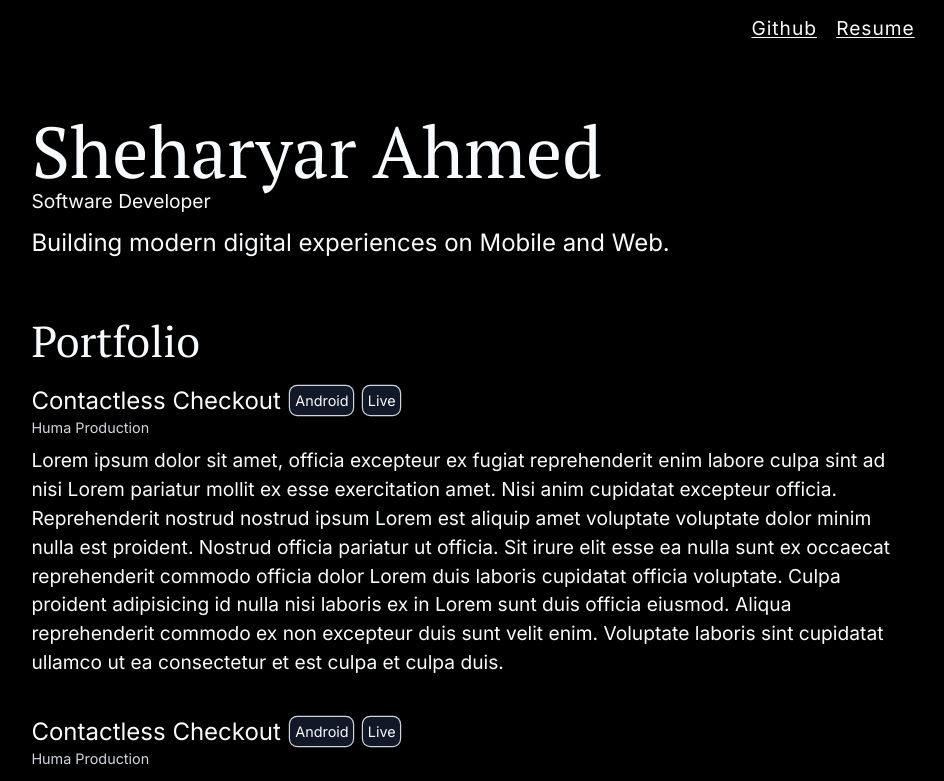
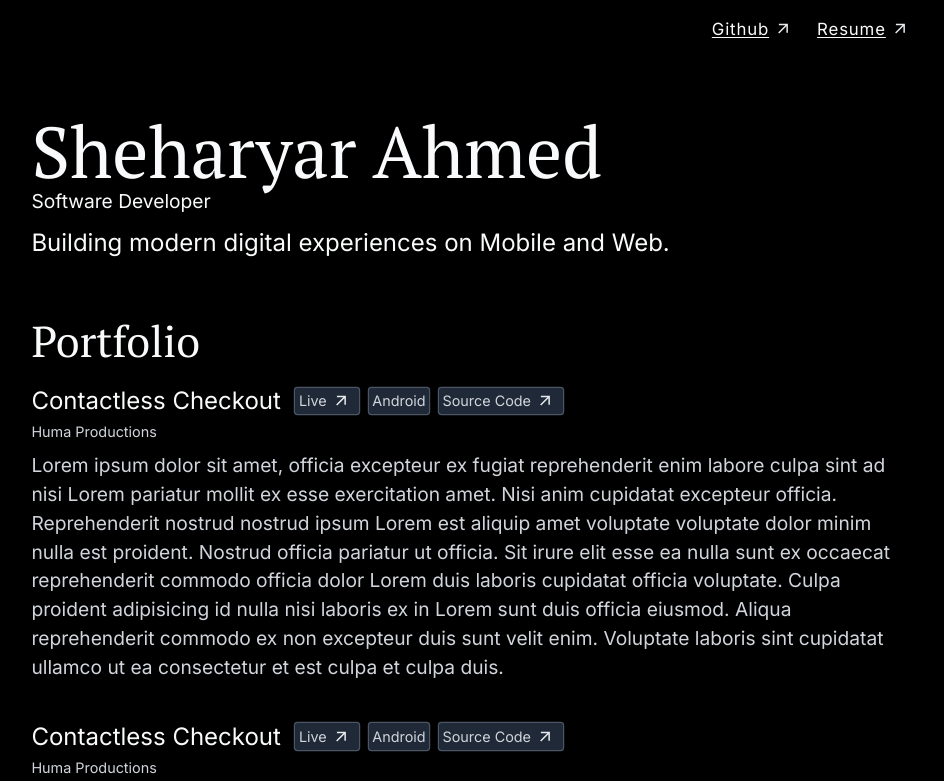
Before and after one commit to SheryConcepts/SheryConcepts, a Next.js app: page / in a window 1280 px wide. Shown: the top 781 px of the page, without its empty margins (167-1111 px from the left). Built offline with nearby package versions, Linux system fonts and the light colour scheme.

Commit message:
UI changes + refactoring

```diff
--- a/app/globals.css
+++ b/app/globals.css
@@ -5,3 +5,17 @@
 body {
   zoom: 120%;
 }
+
+@layer components {
+  .h1 {
+    @apply text-4xl md:text-6xl font-serif;
+  }
+
+  .h2 {
+    @apply font-serif text-3xl md:text-4xl;
+  }
+
+  .h3 {
+    @apply text-xl font-sans;
+  }
+}
--- a/app/page.tsx
+++ b/app/page.tsx
@@ -1,16 +1,47 @@
-function HeaderButton({ children }: { children: React.ReactNode }) {
-  return (
-    <button className="underline cursor-pointer flex-none tracking-wider underline-offset-2">
-      {children}
-    </button>
+import Link from "next/link";
+
+function HeaderButton({
+  children,
+  href,
+}: {
+  children: React.ReactNode;
+  href: { path: string; targetBlank: true };
+}) {
+  return href.targetBlank ? (
+    <Link
+      href={href.path}
+      target="_blank"
+      className="flex cursor-pointer flex-row items-center"
+    >
+      <button className="underline cursor-pointer text-sm flex-none tracking-wider underline-offset-2">
+        {children}
+      </button>
+      <ArrowOutward />
+    </Link>
+  ) : (
+    <Link
+      href={href.path}
+      className="flex flex-row cursor-pointer items-center"
+    >
+      <button className="underline cursor-pointer text-sm flex-none tracking-wider underline-offset-2">
+        {children}
+      </button>
+      <ArrowOutward /> :
+    </Link>
   );
 }
 
 function Header() {
   return (
     <div className="h-8 flex flex-row text-gray-50 py-6 w-full gap-x-4 justify-end items-center font-sans">
-      <HeaderButton>Github</HeaderButton>
-      <HeaderButton>Resume</HeaderButton>
+      <HeaderButton
+        href={{ path: "https://github.com/SheryConcepts", targetBlank: true }}
+      >
+        Github
+      </HeaderButton>
+      <HeaderButton href={{ path: "https://google.com", targetBlank: true }}>
+        Resume
+      </HeaderButton>
     </div>
   );
 }
@@ -18,7 +49,7 @@ function Header() {
 function Hero() {
   return (
     <div className="py-4 mt-8 text-gray-50">
-      <h1 className="text-6xl font-serif">Sheharyar Ahmed</h1>
+      <h1 className="h1">Sheharyar Ahmed</h1>
       <p className="font-sans text-md">Software Developer</p>
       <p className="font-sans text-xl mt-2">
         Building modern digital experiences on Mobile and Web.
@@ -27,28 +58,31 @@ function Hero() {
   );
 }
 
-function PortfolioCard() {
+function PortfolioCard({
+  title,
+  subTitle,
+  tags,
+  description,
+}: {
+  title: string;
+  subTitle: string;
+  tags: Array<Parameters<typeof Tag>[0]>;
+  description: React.ReactNode;
+}) {
   return (
     <div className="mt-4 ml-0 mb-8  max-w-screen-md font-sans">
-      <div className="flex flex-row gap-x-2 justify-start items-center">
-        <h3 className="text-xl">Contactless Checkout</h3>
-        <Tag>Android</Tag>
-        <Tag>Live</Tag>
+      <div className="flex gap-y-1 flex-wrap flex-row gap-x-3 justify-start items-center">
+        <h3 className="h3">{title}</h3>
+        <div className="flex flex-row gap-y-1 justify-start items-center flex-wrap gap-x-2">
+          {tags.map((i, index) => (
+            <Tag key={index} icon={i.icon} href={i.href}>
+              {i.children}
+            </Tag>
+          ))}
+        </div>
       </div>
-      <p className="text-gray-300 text-xs">Huma Production</p>
-      <p className="mt-2">
-        Lorem ipsum dolor sit amet, officia excepteur ex fugiat reprehenderit
-        enim labore culpa sint ad nisi Lorem pariatur mollit ex esse
-        exercitation amet. Nisi anim cupidatat excepteur officia. Reprehenderit
-        nostrud nostrud ipsum Lorem est aliquip amet voluptate voluptate dolor
-        minim nulla est proident. Nostrud officia pariatur ut officia. Sit irure
-        elit esse ea nulla sunt ex occaecat reprehenderit commodo officia dolor
-        Lorem duis laboris cupidatat officia voluptate. Culpa proident
-        adipisicing id nulla nisi laboris ex in Lorem sunt duis officia eiusmod.
-        Aliqua reprehenderit commodo ex non excepteur duis sunt velit enim.
-        Voluptate laboris sint cupidatat ullamco ut ea consectetur et est culpa
-        et culpa duis.
-      </p>
+      <p className="text-gray-300 mt-1 text-xs">{subTitle}</p>
+      <div className="mt-2 text-gray-300">{description}</div>
     </div>
   );
 }
@@ -56,9 +90,22 @@ function PortfolioCard() {
 function Portfolio() {
   return (
     <div className="mt-8 text-gray-50">
-      <h2 className="font-serif text-4xl">Portfolio</h2>
+      <h2 className="h2">Portfolio</h2>
       {Array.from({ length: 4 }).map((_, index) => (
-        <PortfolioCard key={index} />
+        <PortfolioCard
+          key={index}
+          description="Lorem ipsum dolor sit amet, officia excepteur ex fugiat reprehenderit enim labore culpa sint ad nisi Lorem pariatur mollit ex esse exercitation amet. Nisi anim cupidatat excepteur officia. Reprehenderit nostrud nostrud ipsum Lorem est aliquip amet voluptate voluptate dolor minim nulla est proident. Nostrud officia pariatur ut officia. Sit irure elit esse ea nulla sunt ex occaecat reprehenderit commodo officia dolor Lorem duis laboris cupidatat officia voluptate. Culpa proident adipisicing id nulla nisi laboris ex in Lorem sunt duis officia eiusmod. Aliqua reprehenderit commodo ex non excepteur duis sunt velit enim. Voluptate laboris sint cupidatat ullamco ut ea consectetur et est culpa et culpa duis."
+          subTitle="Huma Productions"
+          tags={[
+            { children: "Live", href: "https://google.com" },
+            { children: "Android" },
+            {
+              children: "Source Code",
+              href: "https://github.com/SheryConcepts",
+            },
+          ]}
+          title="Contactless Checkout"
+        />
       ))}
     </div>
   );
@@ -66,18 +113,40 @@ function Portfolio() {
 
 function Tag({
   children,
-  action,
+  href,
+  icon,
 }: {
-  children: React.ReactNode;
-  action?: () => void;
+  children?: React.ReactNode;
+  href?: string;
+  icon?: () => React.ReactNode;
 }) {
+  return href ? (
+    <Link
+      className="cursor-pointer flex flex-row justify-start items-center md:p-[3px] p-[2px] text-xs text-gray-300  rounded-sm bg-gray-800 ring-gray-600 ring-1"
+      href={href}
+      target="_blank"
+    >
+      <span className="">{children}</span>
+      <ArrowOutward />
+    </Link>
+  ) : (
+    <div className="flex flex-row justify-start items-center md:p-[3px] p-[2px] text-xs text-gray-300  rounded-sm bg-gray-800 ring-gray-600 ring-1">
+      <span className="">{children}</span>
+    </div>
+  );
+}
+
+function ArrowOutward() {
   return (
-    <span
-      onClick={action}
-      className="p-1 text-xs  rounded-md bg-gray-900 ring-gray-300 ring-1"
+    <svg
+      xmlns="http://www.w3.org/2000/svg"
+      height="15px"
+      viewBox="0 -960 960 960"
+      width="24px"
+      fill="#e8eaed"
     >
-      {children}
-    </span>
+      <path d="m256-240-56-56 384-384H240v-80h480v480h-80v-344L256-240Z" />
+    </svg>
   );
 }
 
```
Also changed, not shown: public/arrow_outward.svg (added).
